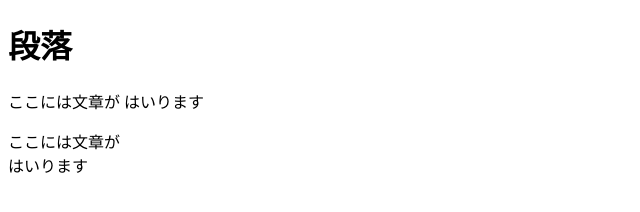
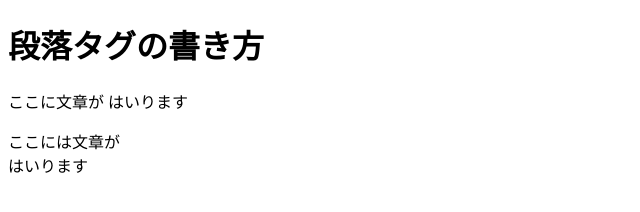
Before and after one commit to GOMA5555/html_sample_02, a plain HTML site: page index.html in a window 1280 px wide. Shown: the whole page, without its empty margins (0-640 px from the left). Drawn offline with Linux system fonts and the light colour scheme.

Commit message:
Add files via upload

```diff
--- a/index.html
+++ b/index.html
@@ -1,14 +1,14 @@
 <!DOCTYPE html>
-<html lang="en">
+<html lang="ja">
 <head>
     <meta charset="UTF-8">
     <meta name="viewport" content="width=device-width, initial-scale=1.0">
     <title>Document</title>
 </head>
 <body>
- <h1>段落</h1>
-<p>ここには文章が
-はいります</p>
-<p>ここには文章が<br>はいります</p>
+    <h1>段落タグの書き方</h1>
+    <p>ここに文章が
+        はいります </p>
+    <p>ここには文章が<br>はいります</p>
 </body>
 </html>
```
